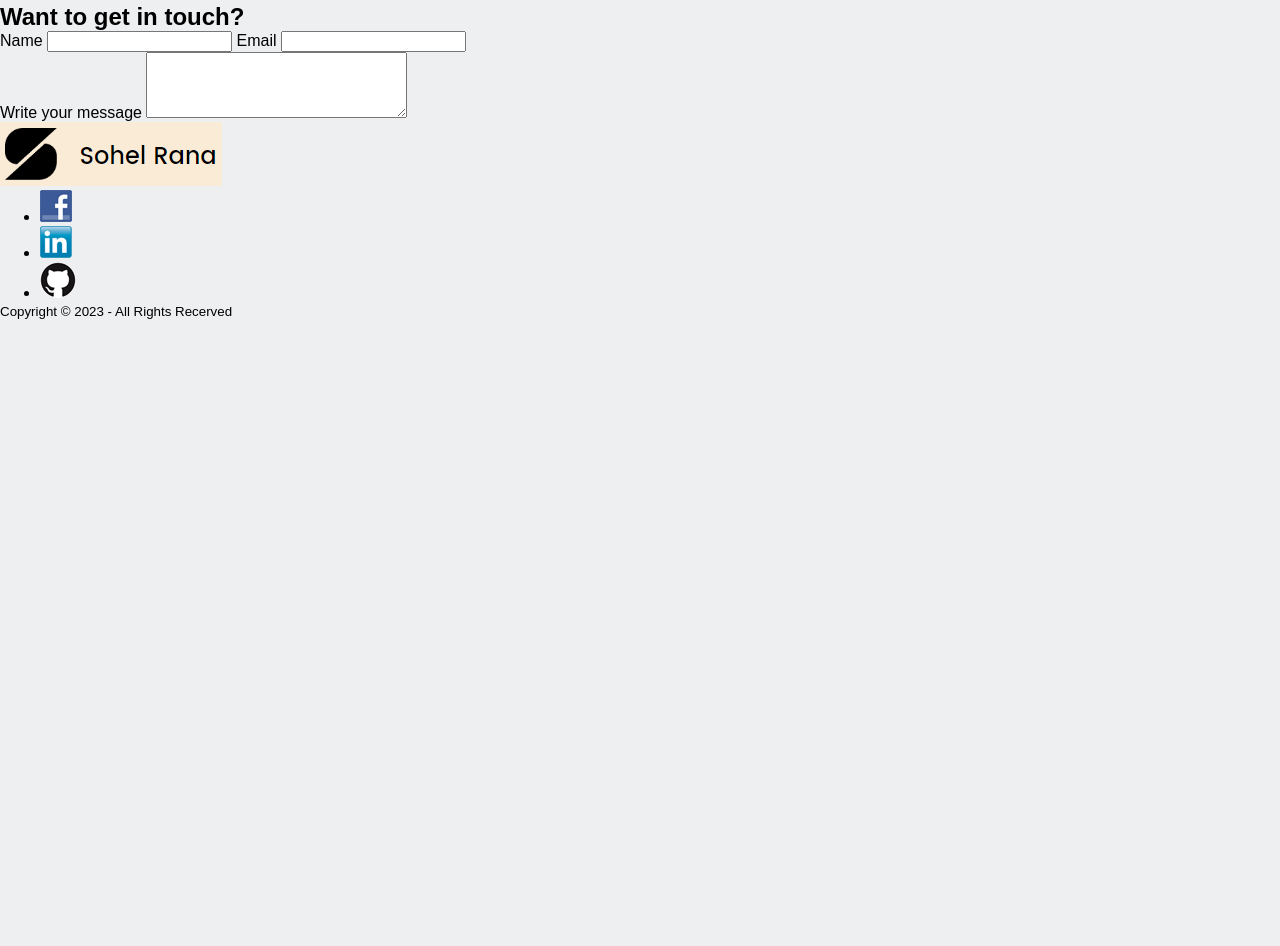
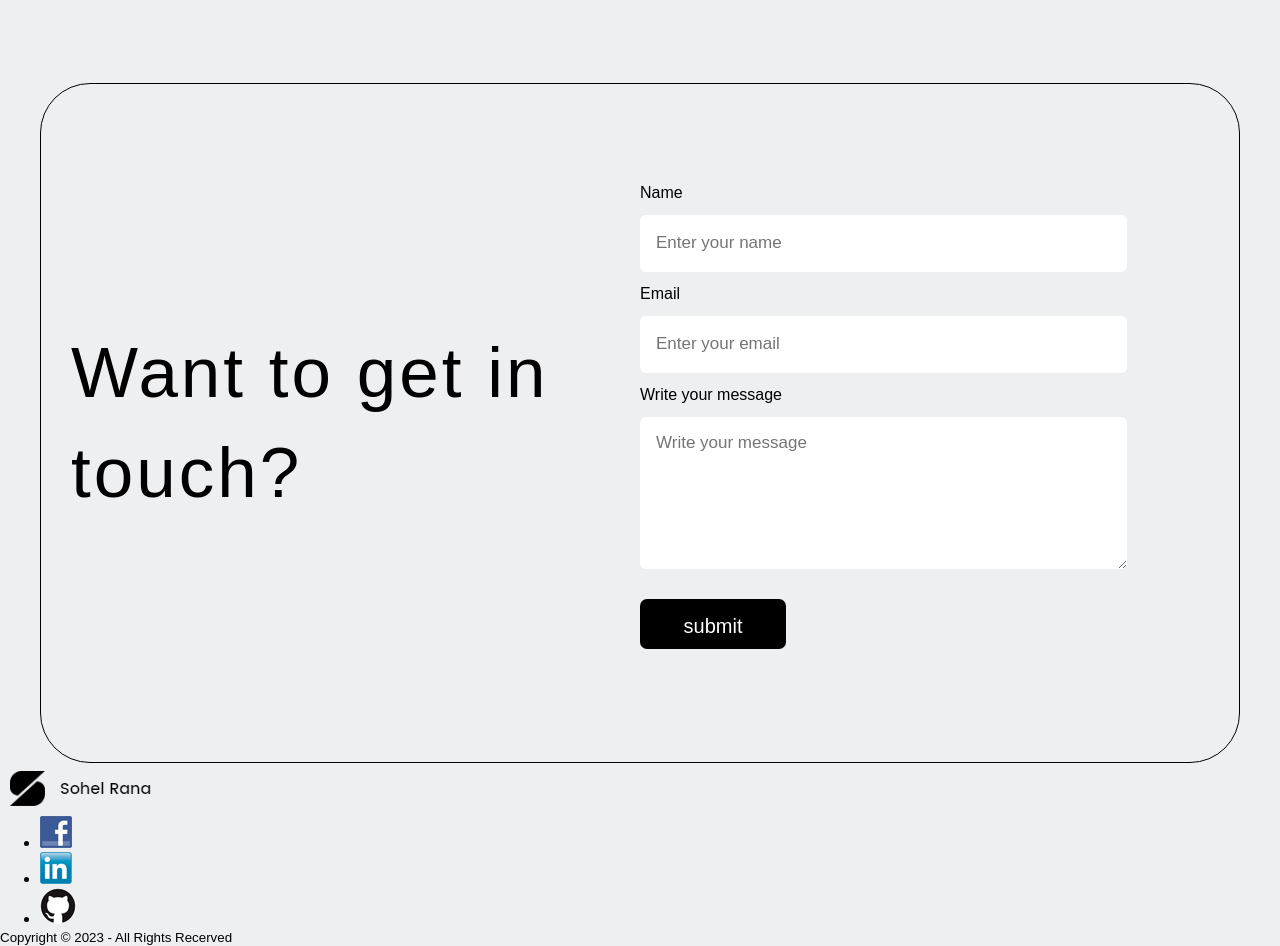
Before and after one commit to sohel5G/Simple-Portfolio, a plain HTML site: page index.html in a window 1280 px wide. Shown: the part 2039-2985 px from the top of the page. Before the commit the page ends 2359 px from the top, so only its background shows below. Drawn offline with Linux system fonts and the light colour scheme.

Commit message:
contact form section done

```diff
--- a/index.html
+++ b/index.html
@@ -94,23 +94,28 @@
         <section class="contact-section">
             <div class="contact">
                 <div class="iner-section">
-                    <div class="title">
-                        <h1>Want to get in touch?</h1>
+                    <div class="left title">
+                        <h1>Want to get in <br>touch?</h1>
                     </div>
-                    <div class="form">
+                    <div class="right form">
                         <form action="#">
                             <label for="name">
-                                <span>Name</span>
-                                <input type="text" name="" id="name">
+                                <p>Name</p>
+                                <input type="text" name="" id="name" placeholder="Enter your name">
                             </label>
                             <label for="email">
-                                <span>Email</span>
-                                <input type="email" name="" id="email">
+                                <p>Email</p>
+                                <input type="email" name="" id="email" placeholder="Enter your email">
                             </label>
                             <br>
                             <label for="msg">
-                                <span>Write your message</span>
-                                <textarea name="" id="msg" cols="30" rows="4"></textarea>
+                                <p>Write your message</p>
+                                <textarea name="" id="msg" cols="30" rows="6"
+                                    placeholder="Write your message"></textarea>
+                            </label>
+                            <br>
+                            <label for="">
+                                <input type="submit" value="submit">
                             </label>
                         </form>
                     </div>
@@ -120,9 +125,10 @@
     </main>
 
     <footer>
+        <div class="footer-wrap">
+            <div class="footer-wrap">
                 <div>
-            <div>
-                <img src="img/logo.png" alt="Sohel Rana Logo">
+                    <img src="img/logo-black.png" alt="Sohel Rana Logo">
                 </div>
                 <div>
                     <nav class="footer">
@@ -139,6 +145,7 @@
                     <small>Copyright &copy; 2023 - All Rights Recerved</small>
                 </p>
             </div>
+        </div>
     </footer>
 
 </body>
--- a/styles/style.css
+++ b/styles/style.css
@@ -1,31 +1,34 @@
-*{
+* {
     margin: 0px;
-    font-family: Poppins,sans-serif;
+    font-family: Poppins, sans-serif;
 }
-body{
+
+body {
     background-color: #eeeff1;
 }
 
 /* Header style */
-header{
+header {
     display: flex;
     align-items: center;
     padding: 7px 30px;
-    background-color:antiquewhite;
+    background-color: antiquewhite;
     justify-content: space-between;
 }
 
-header nav ul{
+header nav ul {
     display: flex;
     list-style: none;
 }
-header nav ul li a{
+
+header nav ul li a {
     padding: 10px 30px;
     text-decoration: none;
     color: #000000;
     font-size: 18px;
 }
-header nav ul li:last-child a{
+
+header nav ul li:last-child a {
     background-color: #000000;
     color: #ffffff;
     border-radius: 8px;
@@ -33,69 +36,81 @@ header nav ul li:last-child a{
 
 
 /* Banner area style */
-.banner-area-section{
-    background-color:rgb(254, 242, 225)
+.banner-area-section {
+    background-color: rgb(254, 242, 225)
 }
-.banner-area{
+
+.banner-area {
     display: flex;
     align-items: center;
     padding: 180px 10px;
     max-width: 1300px;
     margin: auto;
 }
-.banner-area .left{
+
+.banner-area .left {
     width: 40%;
     text-align: center;
     padding: 2%;
 }
-.banner-area .right{
+
+.banner-area .right {
     width: 60%;
     text-align: left;
     padding: 2%;
 }
-.banner-area .left img{
+
+.banner-area .left img {
     border-radius: 20px;
 }
-.banner-area .right h1{
+
+.banner-area .right h1 {
     font-size: 80px;
     font-weight: 500;
     line-height: 90px;
 }
-.banner-area .right p{
+
+.banner-area .right p {
     font-size: 26px;
     line-height: 40px;
     letter-spacing: 1px;
 }
 
 /* career section style */
-.career-section{
+.career-section {
     background: linear-gradient(rgb(254, 242, 225), #eeeff1);
 }
-.career{
+
+.career {
     display: flex;
     align-items: center;
     padding: 60px 10px 150px;
     max-width: 1300px;
     margin: auto;
 }
-.career .left{
+
+.career .left {
     width: 50%;
     padding: 2%;
 }
-.career .left h1{
+
+.career .left h1 {
     font-size: 42px;
     line-height: 80px;
 }
-.career .left p{
+
+.career .left p {
     font-size: 22px;
     line-height: 40px;
     letter-spacing: 1px;
 }
-.career .right{
+
+.career .right {
     width: 50%;
     padding: 2%;
 }
-.career .right .skills-tags{
+
+.career .right .skills-tags {
     border: 1px solid #929191;
     padding: 10px 15px;
     margin: 8px 10px;
@@ -105,36 +120,107 @@ header nav ul li:last-child a{
 }
 
 /* Working section style start  */
-.work-with-me{
+.work-with-me {
     align-items: center;
     padding: 80px 30px;
     max-width: 1300px;
     margin: auto;
 }
-.work-with-me h1{
+
+.work-with-me h1 {
     font-size: 40px;
     font-weight: 500;
     width: 90%;
     margin: auto;
 }
-.working{
+
+.working {
     display: flex;
     align-items: center;
     padding: 30px 0px;
 }
-.working .left{
+
+.working .left {
     width: 25%;
     text-align: center;
 }
-.working .left img{
+
+.working .left img {
     border: 5px solid #929191;
     border-radius: 50%;
 }
-.working .right{
+
+.working .right {
     width: 75%;
 }
-.working .right p{
-   font-size: 25px;
-   line-height: 40px;
-   letter-spacing: 1px;
+
+.working .right p {
+    font-size: 25px;
+    line-height: 40px;
+    letter-spacing: 1px;
 }
+
+/* contact section  */
+
+.contact {
+    max-width: 1200px;
+    margin: auto;
+}
+
+.contact .iner-section {
+    display: flex;
+    align-items: center;
+    justify-content: space-around;
+    border: 1px solid #000000;
+    padding: 100px 30px;
+    margin-top: 80px;
+    border-radius: 50px;
+}
+
+.contact .iner-section .left {
+    width: 50%;
+}
+
+.contact .iner-section .left h1 {
+    font-size: 71px;
+    font-weight: 500;
+    letter-spacing: 3px;
+    line-height: 100px;
+}
+
+.contact .iner-section .right {
+    width: 50%;
+}
+
+.contact .iner-section .form .contact .iner-section .form label .contact .iner-section .form label p {
+    margin-bottom: 10px;
+}
+
+.contact .iner-section .form label input {
+    padding: 16px;
+    margin: 13px 0px;
+    width: 80%;
+    height: 25px;
+    font-size: 17px;
+    border: none;
+    border-radius: 6px;
+}
+
+.contact .iner-section .form label textarea {
+    padding: 16px;
+    margin: 13px 0px;
+    width: 80%;
+    font-size: 17px;
+    border: none;
+    border-radius: 6px;
+}
+
+.contact .iner-section .form label input[type="submit"]{
+    min-height: 50px;
+    font-size: 20px;
+    background: #000000;
+    color: #ffffff;
+    width: 146px;
+    border-radius: 7px;
+    cursor: pointer;
+}
```
Also changed, not shown: img/logo-black.png (added). Lines whose indentation alone changed are shown as unchanged.
